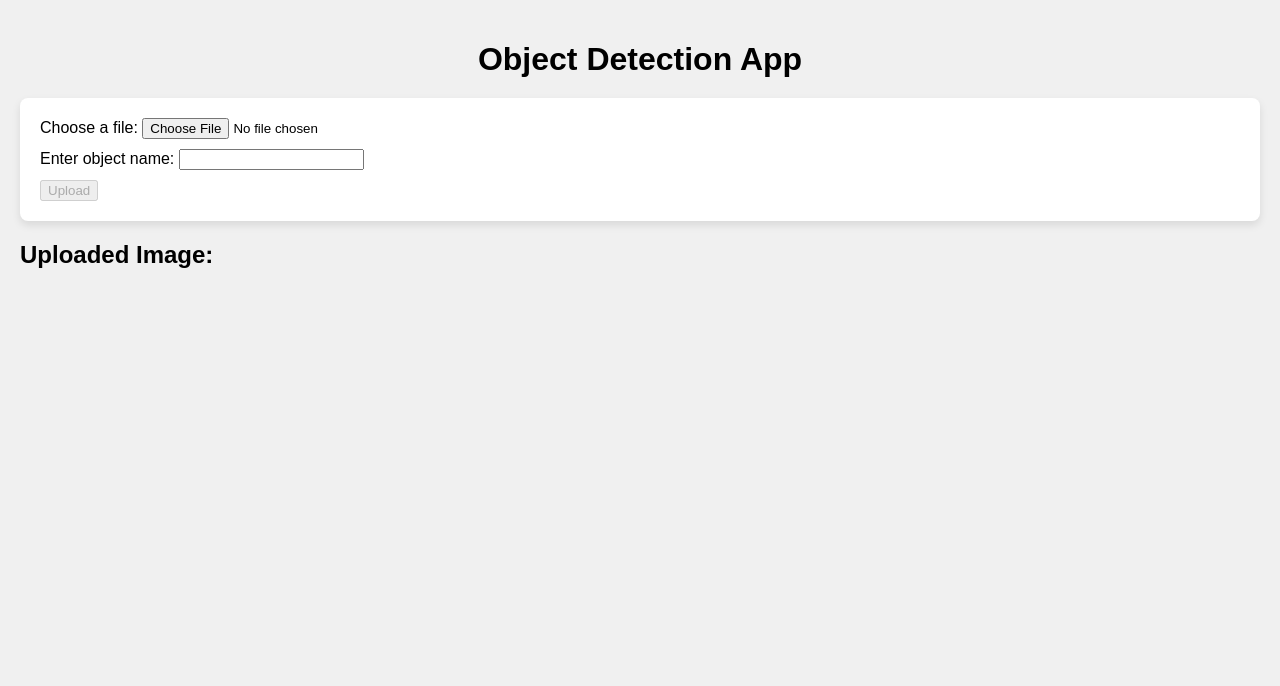
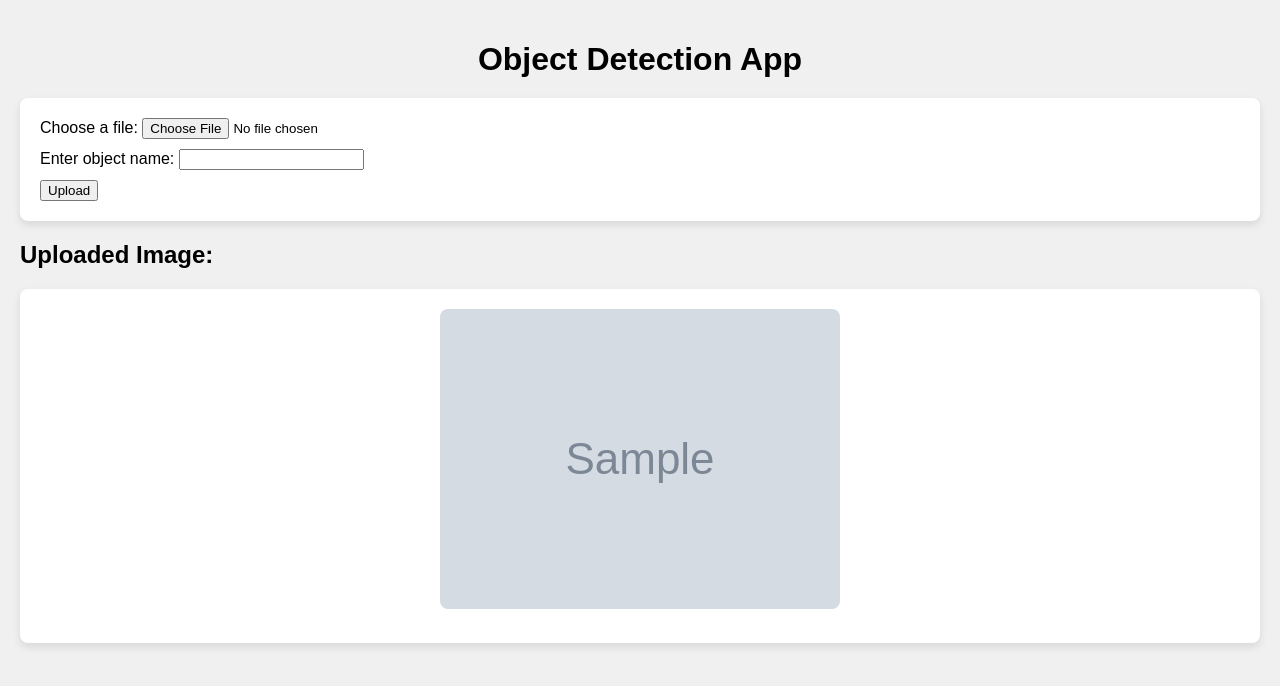
Before and after one commit to djcopp/object-detection-app, a Flask app: template app/templates/index.html in a window 1280 px wide. Shown: the top 686 px of the page. Run offline with Flask 3, Linux system fonts and the light colour scheme; the template is opened without the code that fills it: most values are stand-ins (such as "Sample title", 1, 10 or a date in 2020); grey boxes marked "Sample" are stand-in pictures.

Commit message:
fix: wip

```diff
--- a/app/app.py
+++ b/app/app.py
@@ -1,67 +1,62 @@
 from flask import Flask, render_template, request, redirect, url_for, flash, send_from_directory
 from werkzeug.utils import secure_filename
+from PIL import Image, ImageDraw
+import torch
 import os
 
+# Load the YOLOv5 model
+model = torch.hub.load('ultralytics/yolov5', 'yolov5s', pretrained=True)
+
 app = Flask(__name__)
-app.secret_key = b'_5#y2L"F4Q8z\n\xec]/'  # Secret key for flashing messages
-
-# This is the path to the directory where you will store the uploaded files
+app.secret_key = b'_5#y2L"F4Q8z\n\xec]/'
 UPLOAD_FOLDER = 'uploads'
 ALLOWED_EXTENSIONS = {'png', 'jpg', 'jpeg'}
-
 app.config['UPLOAD_FOLDER'] = UPLOAD_FOLDER
-
-# Ensure the upload folder exists
 os.makedirs(UPLOAD_FOLDER, exist_ok=True)
 
-
 def allowed_file(filename):
-    # Check if the file is an allowed type
     return '.' in filename and filename.rsplit('.', 1)[1].lower() in ALLOWED_EXTENSIONS
-
 
 @app.route('/', methods=['GET', 'POST'])
 def index():
-    uploaded_file_url = None
-    object_name = None
-
     if request.method == 'POST':
-        # Check if the post request has the file part
-        if 'file' not in request.files:
-            flash('No file part', 'error')
-            return redirect(request.url)
-
         file = request.files['file']
-
-        # If the user does not select a file, the browser submits an
-        # empty file without a filename.
-        if file.filename == '':
-            flash('No selected file', 'error')
-            return redirect(request.url)
+        object_name = request.form.get('object_name')
 
         if file and allowed_file(file.filename):
             filename = secure_filename(file.filename)
             file_path = os.path.join(app.config['UPLOAD_FOLDER'], filename)
             file.save(file_path)
-            uploaded_file_url = url_for('uploaded_file', filename=filename)
+            detections = run_detection(file_path, object_name)
+            return render_template('index.html', uploaded_file_url=detections)
 
-    return render_template('index.html', uploaded_file_url=uploaded_file_url, object_name=object_name)
+    return render_template('index.html')
 
+def run_detection(image_path, object_name):
+    # Perform inference
+    results = model([image_path])
+    results = results.pandas().xyxy[0]  # Get detections in pandas format
+    # Filter detections by object name
+    results = results[results['name'] == object_name]
 
-@app.route('/remove', methods=['POST'])
-def remove():
-    filename = request.form['filename']
-    file_path = os.path.join(app.config['UPLOAD_FOLDER'], filename)
-    os.remove(file_path)
-    flash('File removed successfully', 'success')
-    return redirect(url_for('index'))
+    # Load the image
+    image = Image.open(image_path)
+    draw = ImageDraw.Draw(image)
 
+    # Draw bounding boxes
+    for index, row in results.iterrows():
+        bbox = row[['xmin', 'ymin', 'xmax', 'ymax']]
+        draw.rectangle(((bbox['xmin'], bbox['ymin']), (bbox['xmax'], bbox['ymax'])), outline='red', width=2)
+
+    # Save the image with detections
+    detection_path = f"{image_path.split('.')[0]}_detection.jpg"
+    image.save(detection_path)
+
+    return url_for('uploaded_file', filename=os.path.basename(detection_path))
 
 @app.route('/uploads/<filename>')
 def uploaded_file(filename):
-    # This route will be used to display the uploaded image
     return send_from_directory(app.config['UPLOAD_FOLDER'], filename)
-
 
 if __name__ == '__main__':
     app.run(debug=True, host='0.0.0.0', port=5000)
--- a/app/requirements.txt
+++ b/app/requirements.txt
@@ -4,3 +4,6 @@ pillow
 requests
 torch
 torchvision
+pandas
+opencv-python-headless  # This is the OpenCV package for headless environments
+matplotlib  # If you're using YOLOv5's plotting features
--- a/app/templates/index.html
+++ b/app/templates/index.html
@@ -31,16 +31,15 @@
             padding: 20px;
             box-shadow: 0 4px 8px rgba(0, 0, 0, 0.1);
             margin-bottom: 20px;
-            width: 600px; /* Predefined width for the image container */
-            height: 400px; /* Predefined height for the image container */
+            text-align: center; /* Center image container */
         }
 
         #uploaded-image {
             max-width: 100%;
             max-height: 100%;
             border-radius: 8px;
-            display: block;
-            margin: 0 auto;
+            display: inline-block; /* Change to inline-block */
+            margin-bottom: 10px; /* Added margin-bottom */
         }
 
         #object-detection-message {
@@ -55,123 +54,53 @@
 
     <form id="upload-form" action="/" method="post" enctype="multipart/form-data">
         <label for="file">Choose a file:</label>
-        <input type="file" name="file" id="file" style="margin-bottom: 10px;">
+        <input type="file" name="file" id="file" required style="margin-bottom: 10px;">
         <br>
         <label for="object_name">Enter object name:</label>
-        <input type="text" name="object_name" id="object_name" style="margin-bottom: 10px;">
+        <input type="text" name="object_name" id="object_name" required style="margin-bottom: 10px;">
         <br>
-        <input type="submit" value="Upload" id="upload-btn" disabled>
+        <input type="submit" value="Upload" id="upload-btn">
         <button type="button" id="clear-btn" style="display: none; margin-left: 10px;">Clear Photo</button>
     </form>
 
     <h2>Uploaded Image:</h2>
-
-    <div id="uploaded-image-container" style="display: none;">
-        <img id="uploaded-image" src="" alt="Uploaded Image">
+    <div id="uploaded-image-container" style="{{ 'display: block;' if uploaded_file_url else 'display: none;' }}">
+        <img id="uploaded-image" src="{{ uploaded_file_url }}" alt="Uploaded Image">
     </div>
 
-    <div id="object-detection-message" style="display: none;"></div>
+    <div id="object-detection-message"></div>
 
     <script>
-        const MAX_IMAGE_WIDTH = 600; // Maximum width for the uploaded image
-        const MAX_IMAGE_HEIGHT = 400; // Maximum height for the uploaded image
-
         // Get references to the form and its elements
-        const uploadForm = document.getElementById('upload-form');
         const fileInput = document.getElementById('file');
         const uploadBtn = document.getElementById('upload-btn');
         const clearBtn = document.getElementById('clear-btn');
         const uploadedImageContainer = document.getElementById('uploaded-image-container');
-        const uploadedImage = document.getElementById('uploaded-image');
         const objectNameInput = document.getElementById('object_name');
         const objectDetectionMessage = document.getElementById('object-detection-message');
 
-        // Function to enable/disable upload button
-        function updateUploadButton() {
-            uploadBtn.disabled = !fileInput.files.length;
-        }
-
-        // Function to resize the uploaded image
-        function resizeImage(image) {
-            const aspectRatio = image.width / image.height;
-            let newWidth, newHeight;
-
-            // Calculate new dimensions based on the maximum width and height
-            if (image.width > MAX_IMAGE_WIDTH || image.height > MAX_IMAGE_HEIGHT) {
-                if (aspectRatio > 1) {
-                    newWidth = MAX_IMAGE_WIDTH;
-                    newHeight = MAX_IMAGE_WIDTH / aspectRatio;
-                } else {
-                    newWidth = MAX_IMAGE_HEIGHT * aspectRatio;
-                    newHeight = MAX_IMAGE_HEIGHT;
-                }
-            } else {
-                newWidth = image.width;
-                newHeight = image.height;
-            }
-
-            // Apply the new dimensions
-            uploadedImage.style.width = `${newWidth}px`;
-            uploadedImage.style.height = `${newHeight}px`;
-        }
-
         // Event listener for file input change
         fileInput.addEventListener('change', function () {
-            if (fileInput.files.length > 0) {
-                // Show the clear button
-                clearBtn.style.display = 'inline-block';
-                // Hide the upload button
-                uploadBtn.style.display = 'none';
-                // Show the uploaded image container
-                uploadedImageContainer.style.display = 'block';
-                // Set the source of the uploaded image
-                const reader = new FileReader();
-                reader.onload = function (e) {
-                    uploadedImage.src = e.target.result;
-                    // Resize the uploaded image
-                    const tempImage = new Image();
-                    tempImage.onload = function() {
-                        resizeImage(tempImage);
-                    };
-                    tempImage.src = e.target.result;
-                }
-                reader.readAsDataURL(fileInput.files[0]);
-            } else {
-                // Hide the clear button
-                clearBtn.style.display = 'none';
-                // Show the upload button
-                uploadBtn.style.display = 'inline-block';
-                // Hide the uploaded image container
-                uploadedImageContainer.style.display = 'none';
-                // Clear the uploaded image source
-                uploadedImage.src = '';
-            }
-            // Enable/disable the upload button based on whether a file is selected
-            updateUploadButton();
+            clearBtn.style.display = fileInput.files.length ? 'inline-block' : 'none';
+            uploadedImageContainer.style.display = 'none';
         });
 
         // Event listener for clear button click
         clearBtn.addEventListener('click', function () {
             // Clear the file input
             fileInput.value = '';
-            // Trigger a change event to update the UI
-            fileInput.dispatchEvent(new Event('change'));
+            // Hide the clear button
+            clearBtn.style.display = 'none';
+            // Hide the uploaded image container
+            uploadedImageContainer.style.display = 'none';
+            // Update object detection message
+            objectDetectionMessage.textContent = '';
         });
 
         // Event listener for object name input change
         objectNameInput.addEventListener('input', function () {
-            const objectName = objectNameInput.value.trim();
-            if (objectName) {
-                objectDetectionMessage.textContent = `Starting ${objectName} detection!`;
-                objectDetectionMessage.style.display = 'block';
-            } else {
-                objectDetectionMessage.textContent = '';
-                objectDetectionMessage.style.display = 'none';
-            }
+            objectDetectionMessage.textContent = objectNameInput.value.trim() ? `Starting ${objectNameInput.value.trim()} detection!` : '';
         });
-
-        // Initial call to update upload button state
-        updateUploadButton();
     </script>
 </body>
 </html>
```
